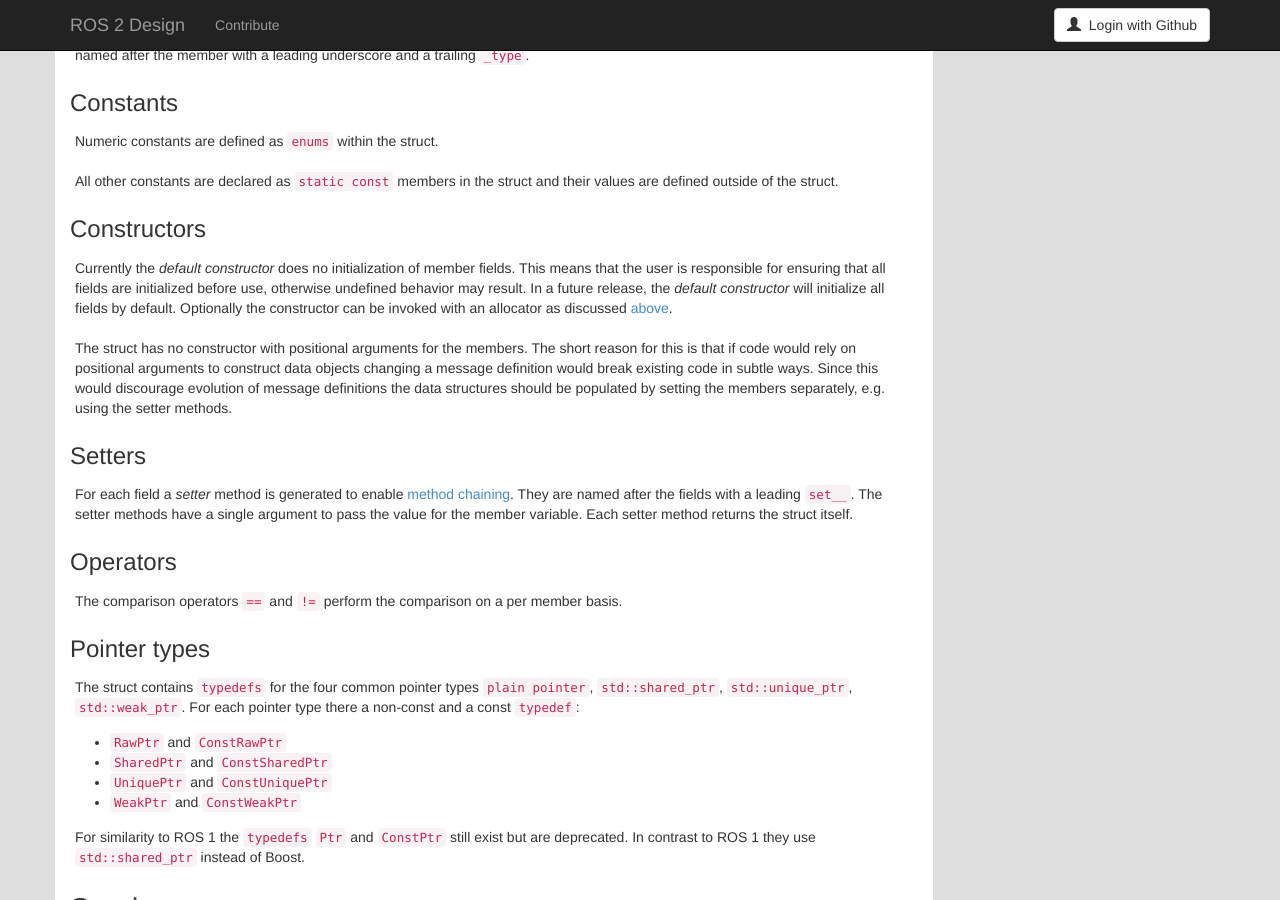
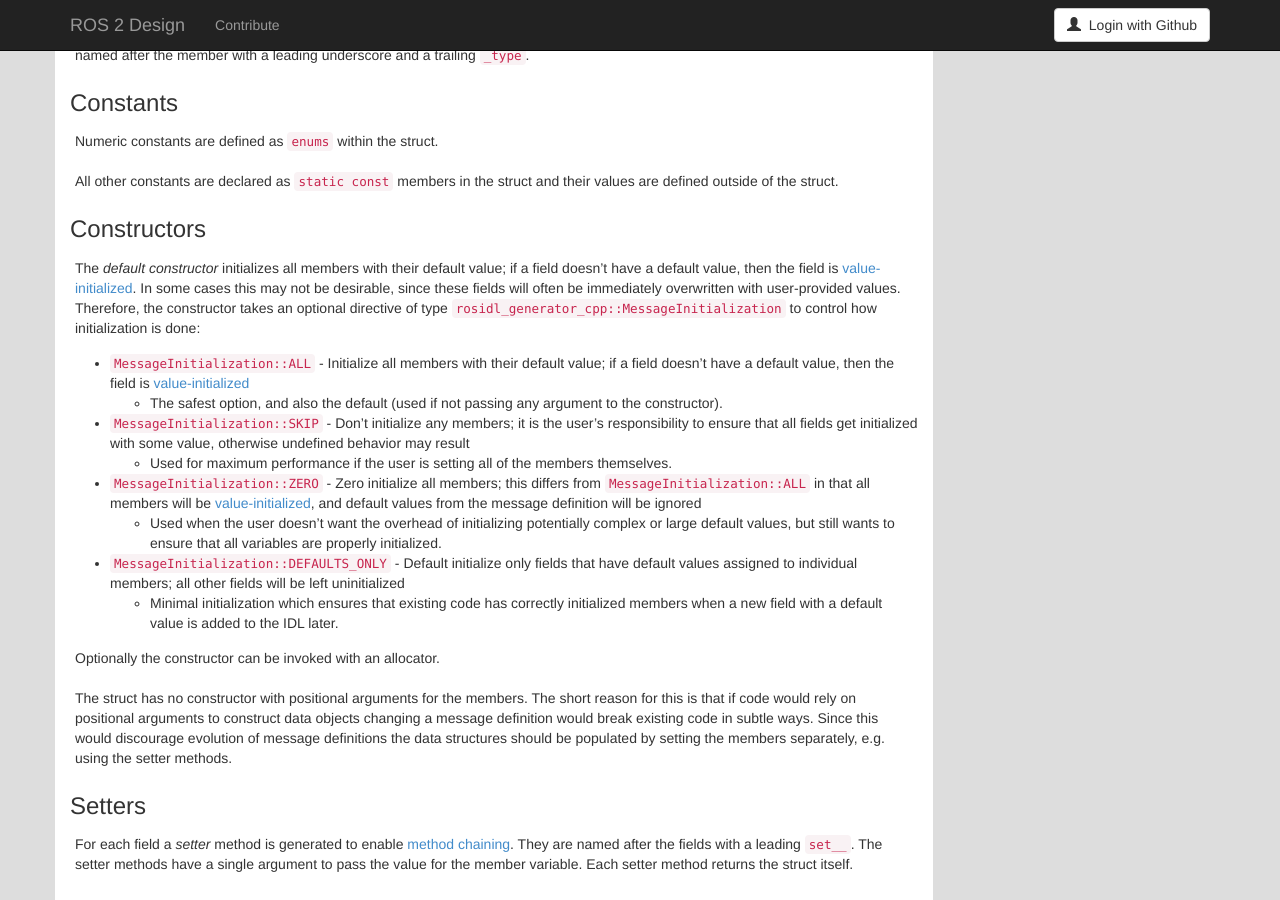
Before and after one commit to ros2/design, a Jekyll site: the page built from articles/112_generated_interfaces_cpp.md, in a window 1280 px wide and 900 px high, scrolled down 1828 px. Built offline with Jekyll 4.4.1, drawn with Linux system fonts in a browser that asks for light colours; nearby versions of some CDN libraries.

Commit message:
Update the CPP article to talk about initialization. (#136)
* Update the CPP article to talk about initialization.

Signed-off-by: Chris Lalancette <clalancette@openrobotics.org>

* runtime -> generator.

This reflects the current state of the code.

Signed-off-by: Chris Lalancette <clalancette@openrobotics.org>

```diff
--- a/articles/112_generated_interfaces_cpp.md
+++ b/articles/112_generated_interfaces_cpp.md
@@ -103,10 +103,20 @@ All other constants are declared as `static const` members in the struct and the
 
 ### Constructors
 
-Currently the *default constructor* does no initialization of member fields.
-This means that the user is responsible for ensuring that all fields are initialized before use, otherwise undefined behavior may result.
-In a future release, the *default constructor* will initialize all fields by default.
-Optionally the constructor can be invoked with an allocator as discussed [above](#messages).
+The *default constructor* initializes all members with their default value; if a field doesn't have a default value, then the field is [value-initialized](http://en.cppreference.com/w/cpp/language/value_initialization).
+In some cases this may not be desirable, since these fields will often be immediately overwritten with user-provided values.
+Therefore, the constructor takes an optional directive of type `rosidl_generator_cpp::MessageInitialization` to control how initialization is done:
+
+- `MessageInitialization::ALL` - Initialize all members with their default value; if a field doesn't have a default value, then the field is [value-initialized](http://en.cppreference.com/w/cpp/language/value_initialization)
+  - The safest option, and also the default (used if not passing any argument to the constructor).
+- `MessageInitialization::SKIP` - Don't initialize any members; it is the user's responsibility to ensure that all fields get initialized with some value, otherwise undefined behavior may result
+  - Used for maximum performance if the user is setting all of the members themselves.
+- `MessageInitialization::ZERO` - Zero initialize all members; this differs from `MessageInitialization::ALL` in that all members will be [value-initialized](http://en.cppreference.com/w/cpp/language/value_initialization), and default values from the message definition will be ignored
+  - Used when the user doesn't want the overhead of initializing potentially complex or large default values, but still wants to ensure that all variables are properly initialized.
+- `MessageInitialization::DEFAULTS_ONLY` - Default initialize only fields that have default values assigned to individual members; all other fields will be left uninitialized
+  - Minimal initialization which ensures that existing code has correctly initialized members when a new field with a default value is added to the IDL later.
+
+Optionally the constructor can be invoked with an allocator.
 
 The struct has no constructor with positional arguments for the members.
 The short reason for this is that if code would rely on positional arguments to construct data objects changing a message definition would break existing code in subtle ways.
```
